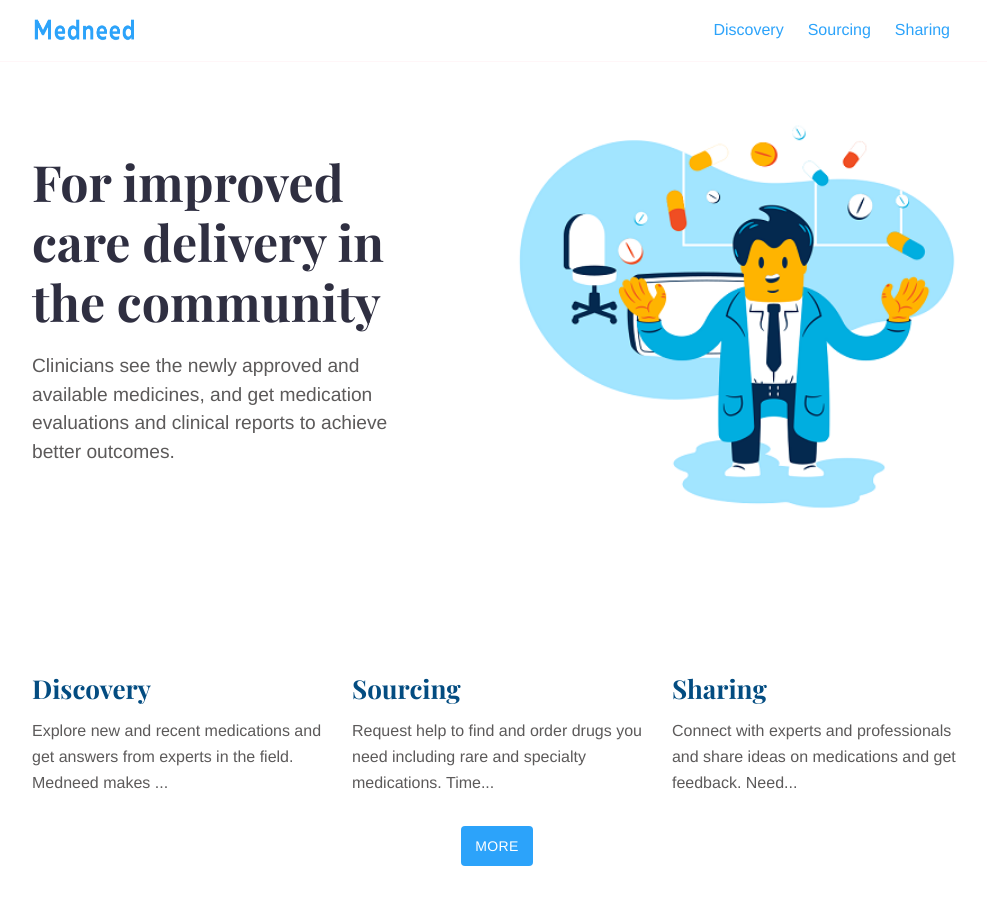
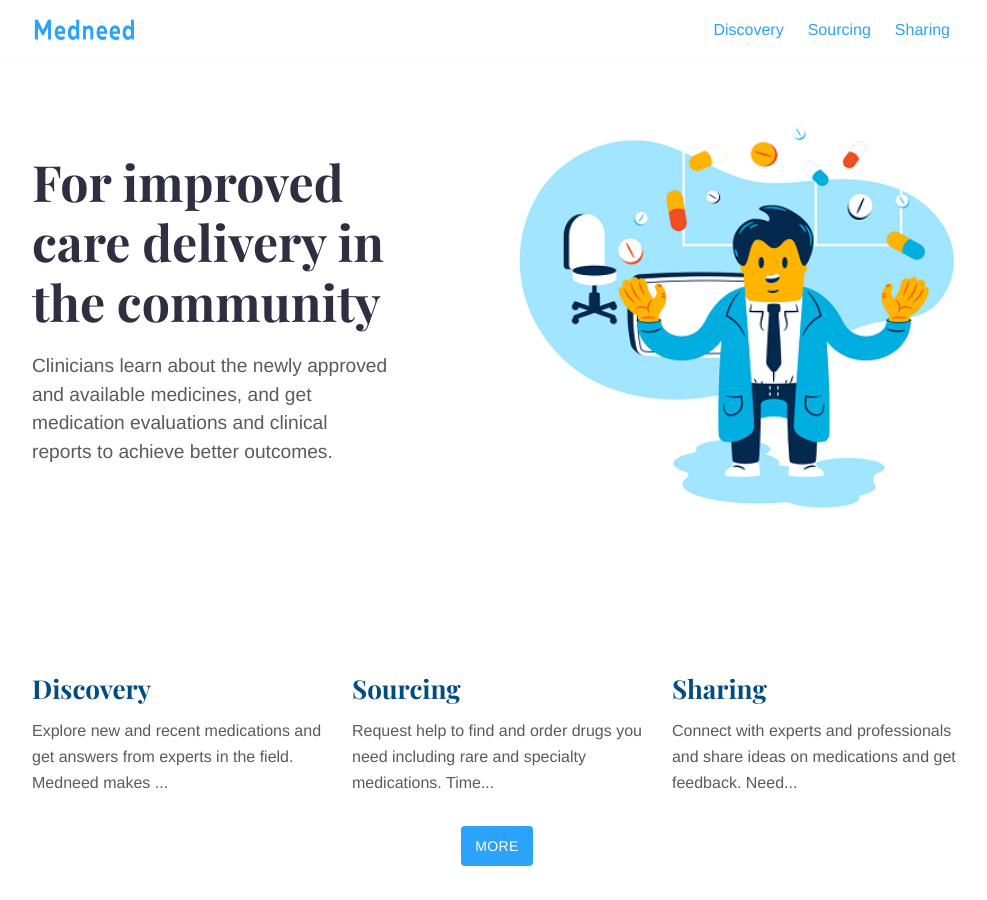
Before and after one commit to Iraneus/betamedneed, a Jekyll site: the page built from index.md, in a window 1280 px wide and 900 px high. Shown: the whole window, without its empty margins (143-1130 px from the left). Built offline with Jekyll 4.4.1, drawn with Linux system fonts in a browser that asks for light colours.

Commit message:
edit index

```diff
--- a/index.md
+++ b/index.md
@@ -10,4 +10,4 @@
 
 # For improved care delivery in the community
 
-Clinicians see the newly approved and available medicines, and get medication evaluations and clinical reports to achieve better outcomes.
+Clinicians learn about the newly approved and available medicines, and get medication evaluations and clinical reports to achieve better outcomes.
```
